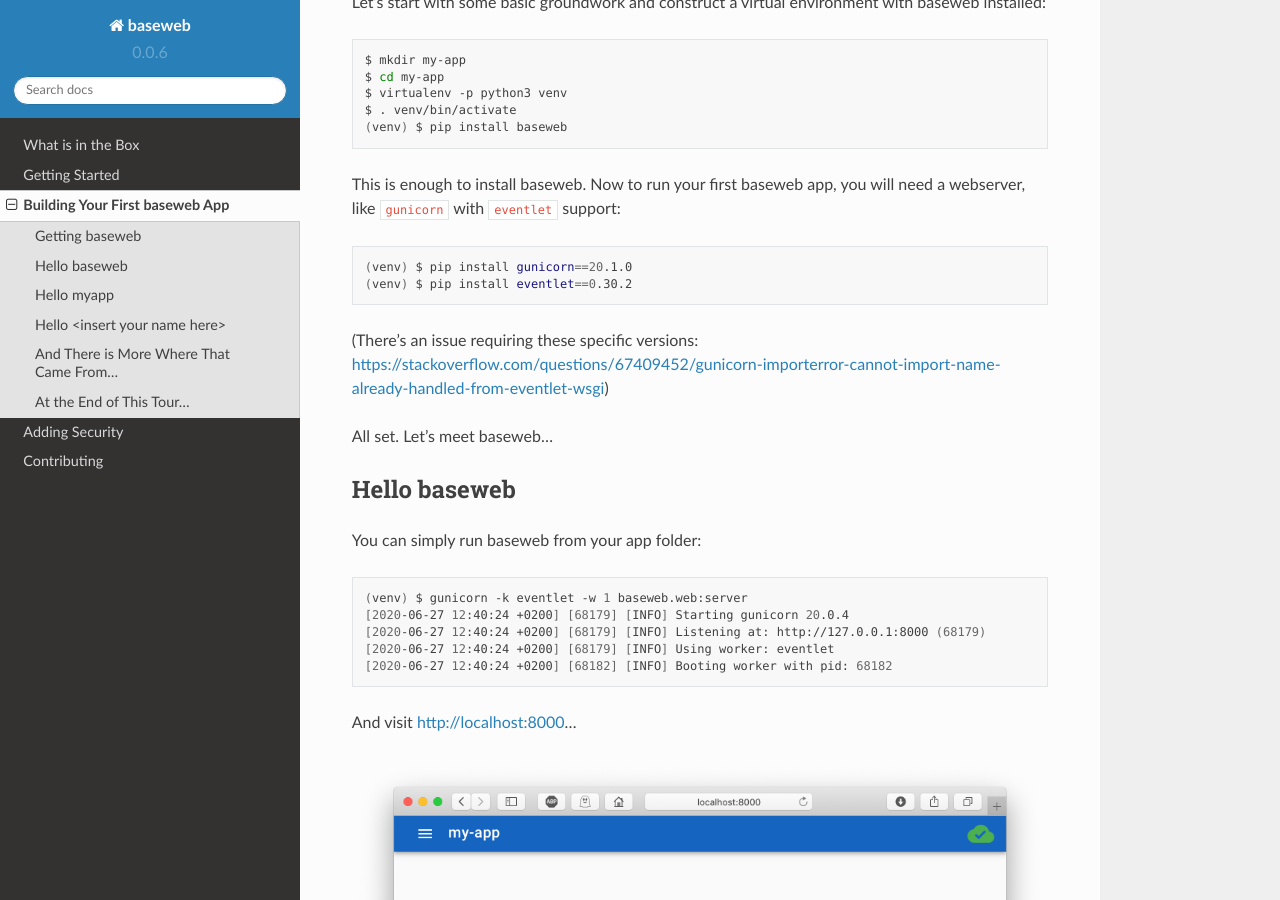
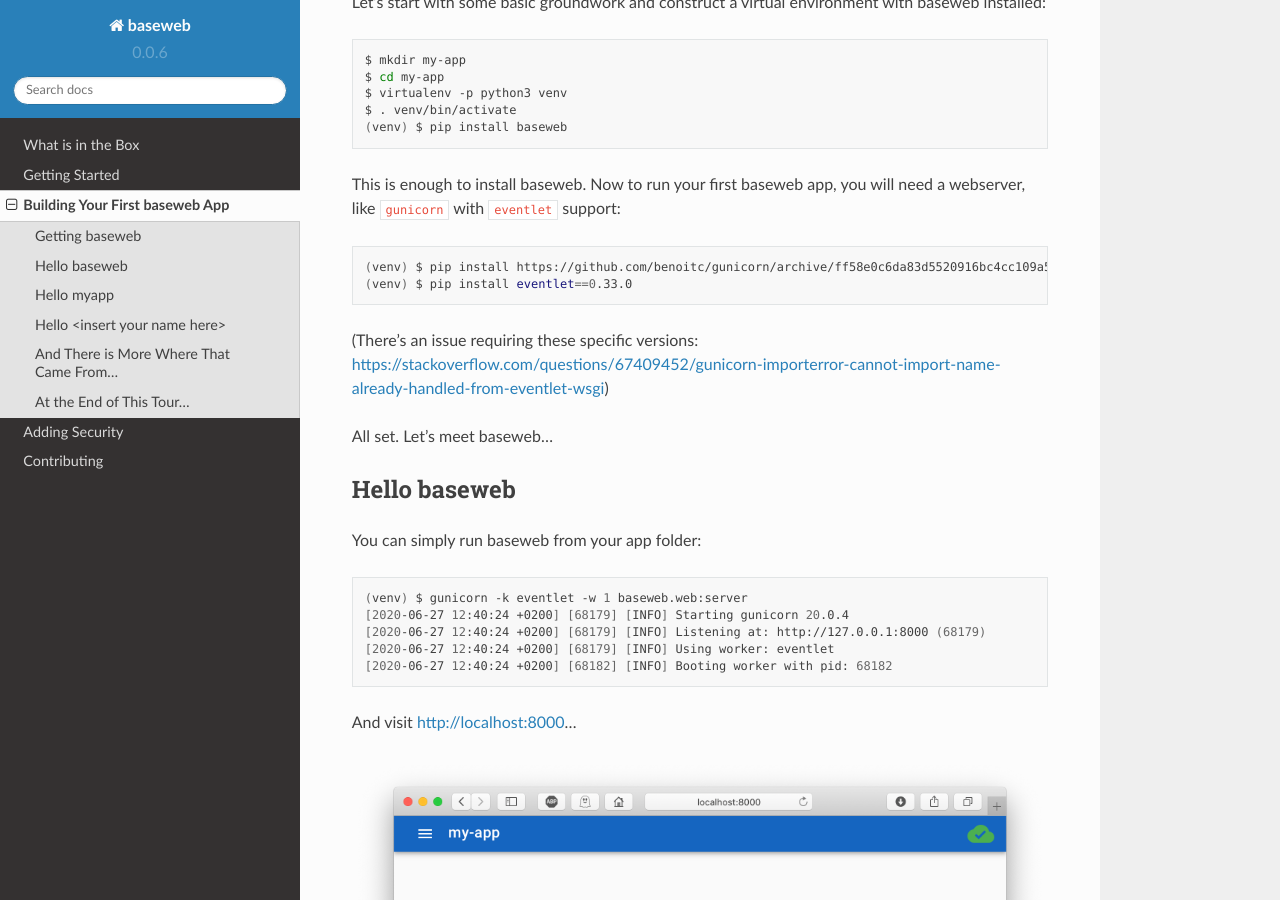
Before and after one commit to christophevg/baseweb, a Sphinx documentation site: the page built from docs/building-your-first-baseweb-app.md, in a window 1280 px wide and 900 px high, scrolled down 369 px. Built offline with Sphinx 7.4.7 and the Read the Docs theme 2.0.0, drawn with Linux system fonts in a browser that asks for light colours.

Commit message:
upgraded eventlet/gunicorn combo

````diff
--- a/docs/building-your-first-baseweb-app.md
+++ b/docs/building-your-first-baseweb-app.md
@@ -19,8 +19,8 @@
 This is enough to install baseweb. Now to run your first baseweb app, you will need a webserver, like `gunicorn` with `eventlet` support:
 
 ```bash
-(venv) $ pip install gunicorn==20.1.0
-(venv) $ pip install eventlet==0.30.2
+(venv) $ pip install https://github.com/benoitc/gunicorn/archive/ff58e0c6da83d5520916bc4cc109a529258d76e1.zip#egg=gunicorn==20.1.0
+(venv) $ pip install eventlet==0.33.0
 ```
 
 (There's an issue requiring these specific versions: [https://stackoverflow.com/questions/67409452/gunicorn-importerror-cannot-import-name-already-handled-from-eventlet-wsgi](https://stackoverflow.com/questions/67409452/gunicorn-importerror-cannot-import-name-already-handled-from-eventlet-wsgi))
--- a/requirements.txt
+++ b/requirements.txt
@@ -16,7 +16,7 @@
 distlib==0.3.6
 dnspython==1.16.0
 docutils==0.17.1
-eventlet==0.30.2
+eventlet==0.33.0
 filelock==3.8.0
 fire==0.4.0
 Flask==2.2.2
@@ -24,7 +24,7 @@
 Flask-SocketIO==5.3.0
 future==0.18.2
 greenlet==1.1.3
-gunicorn==20.1.0
+https://github.com/benoitc/gunicorn/archive/ff58e0c6da83d5520916bc4cc109a529258d76e1.zip#egg=gunicorn==20.1.0
 idna==3.3
 imagesize==1.4.1
 importlib-metadata==4.12.0
````
